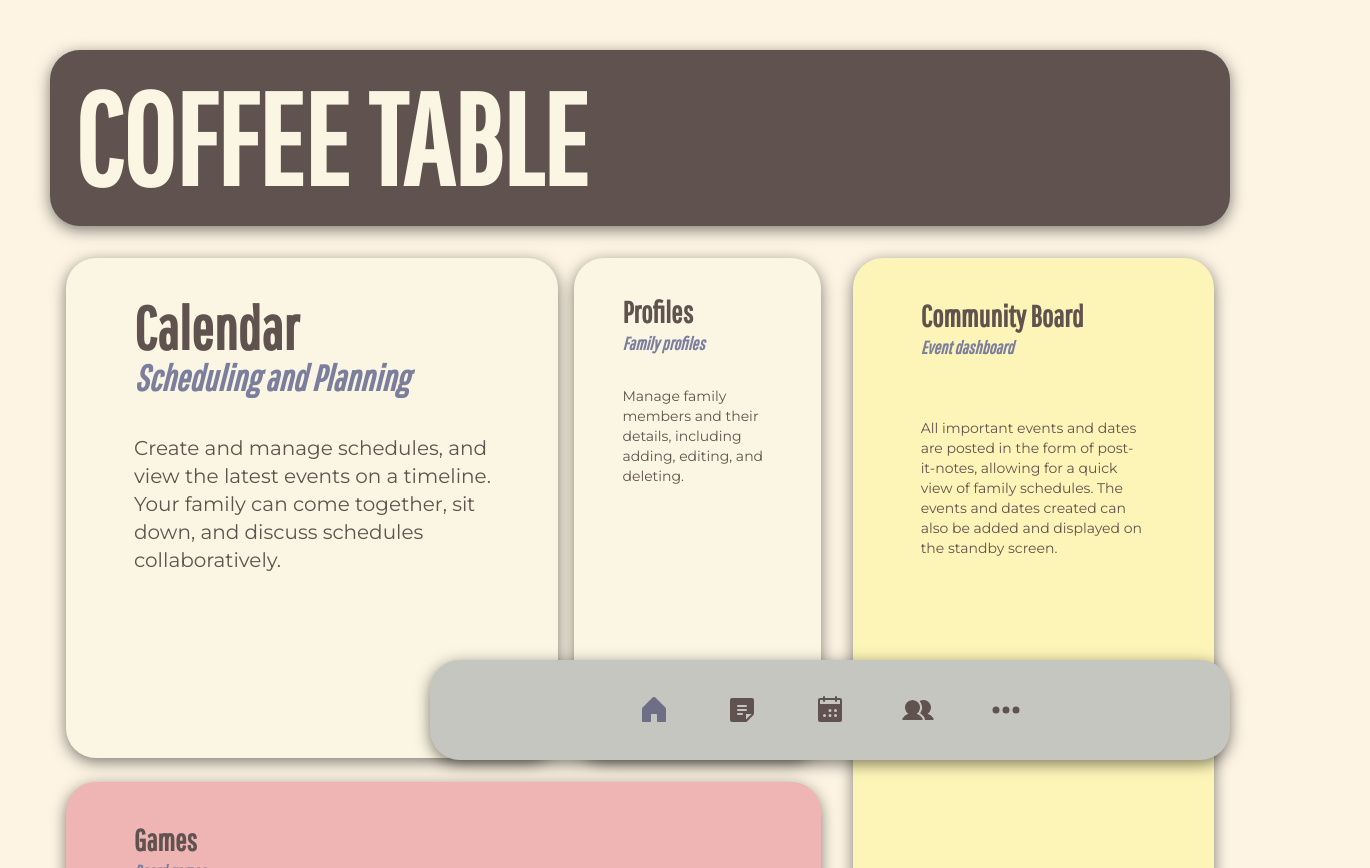
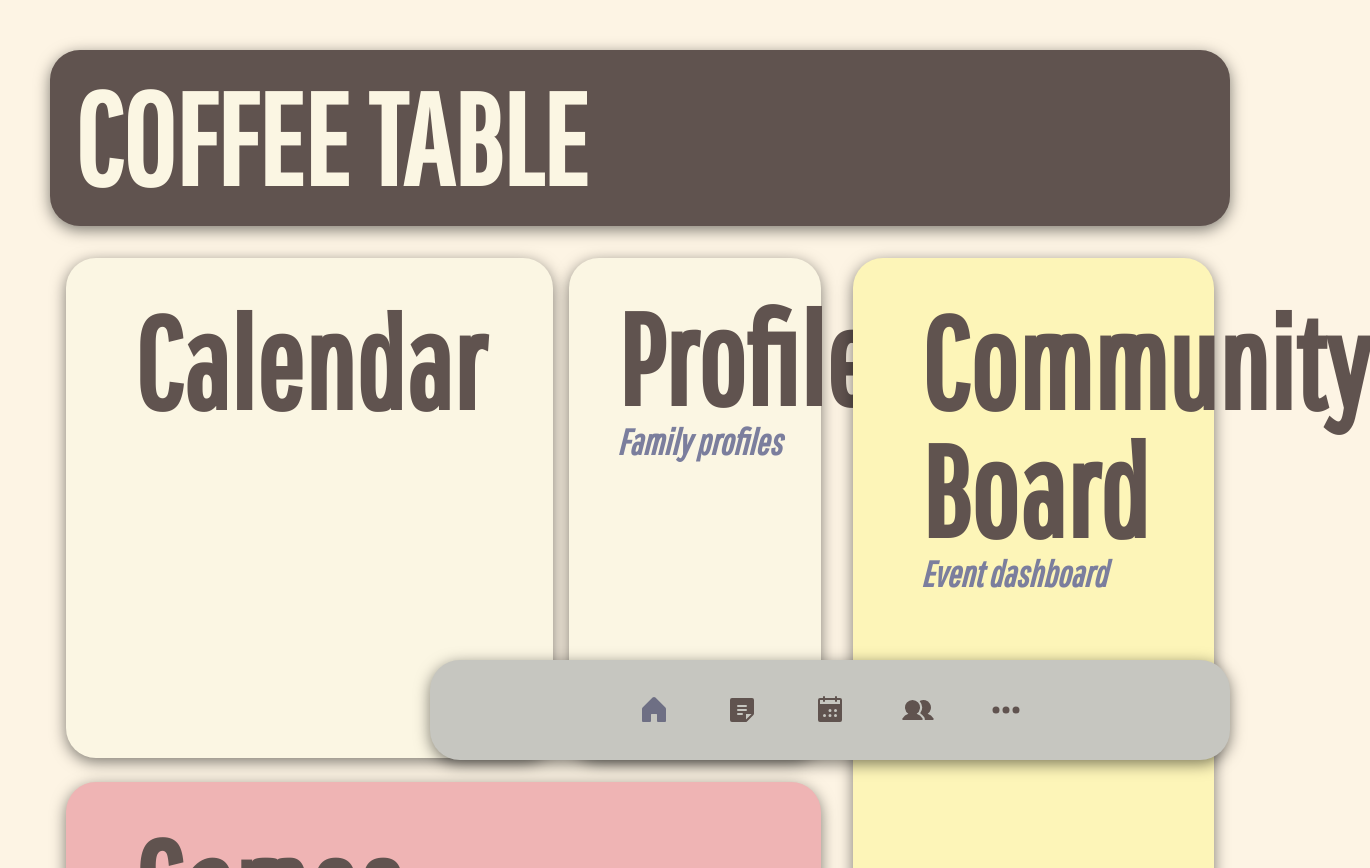
Before and after one commit to koningmalik412/3801-smart-table, a React (Create React App) app: page / in a window 1280 px wide. Shown: the top 868 px of the page, 1370 px wide, since content can reach past the window. Built offline with nearby package versions, Linux system fonts and the light colour scheme.

Commit message:
Added fonts

```diff
--- a/src/App.css
+++ b/src/App.css
@@ -1,5 +1,7 @@
 @import url('https://fonts.googleapis.com/css2?family=Montserrat:wght@400;700&display=swap');
 @import url('https://fonts.googleapis.com/css2?family=Pathway+Gothic+One&display=swap');
+@import url('https://fonts.googleapis.com/css2?family=DM+Sans:wght@400;700&display=swap');
+
 
 .App {
   text-align: center;
--- a/src/index.css
+++ b/src/index.css
@@ -4,6 +4,7 @@
 
 @import url('https://fonts.googleapis.com/css2?family=Pathway+Gothic+One&display=swap');
 @import url('https://fonts.googleapis.com/css2?family=Montserrat:ital,wght@0,100..900;1,100..900&display=swap');
+@import url('https://fonts.googleapis.com/css2?family=DM+Sans:wght@400;700&display=swap');
 
 body {
   background-color: #FDF4E4;
--- a/src/pages/Homepage/index.js
+++ b/src/pages/Homepage/index.js
@@ -12,63 +12,63 @@ const Homepage = () => {
           <div className="flex h-[500px] gap-4">
             <Link to="/calendar" className="w-4/6">
               <div className="h-full p-10 w-full rounded-[30px] shadow-[0px_4px_15px_rgba(0,0,0,0.5)] bg-base">
-                <h3 className="text-6xl text-brown font-bold ml-7 font-pathway">
+                <h3 className="text-9xl text-brown font-bold ml-7 font-pathway">
                   Calendar
                 </h3>
-                <h4 className="text-4xl text-[#7B7E9D] font-bold mb-2 ml-7 italic font-pathway">
+                {/* <h4 className="text-4xl text-[#7B7E9D] font-bold mb-2 ml-7 italic font-pathway">
                   Scheduling and Planning
-                </h4>
-                <p className="text-xl mt-5 mb-2 pt-4 pr-6 ml-7 text-brown font-montserrat">
+                </h4> */}
+                {/* <p className="text-xl mt-5 mb-2 pt-4 pr-6 ml-7 text-brown font-montserrat">
                   Create and manage schedules, and view the latest events on a
                   timeline. Your family can come together, sit down, and discuss
                   schedules collaboratively.
-                </p>
+                </p> */}
               </div>
             </Link>
             <Link to="/profiles" className="w-2/6">
               <div className="h-full p-9 w-full rounded-[30px] shadow-[0px_4px_15px_rgba(0,0,0,0.5)] bg-base">
-                <h3 className="text-3xl text-brown font-bold ml-3 font-pathway">
+                <h3 className="text-9xl text-brown font-bold ml-3 font-pathway">
                   Profiles
                 </h3>
-                <h4 className="text-lg text-[#7B7E9D] font-bold mb-2 ml-3 italic font-pathway">
+                <h4 className="text-4xl text-[#7B7E9D] font-bold mb-2 ml-3 italic font-pathway">
                   Family profiles
                 </h4>
-                <p className="text-sm mt-7 mb-2 ml-3 mr-2 text-brown font-montserrat">
+                {/* <p className="text-sm mt-7 mb-2 ml-3 mr-2 text-brown font-montserrat">
                   Manage family members and their details, including adding,
                   editing, and deleting.
-                </p>
+                </p> */}
               </div>
             </Link>
           </div>
           <Link to="/games">
             <div className="h-[620px] w-full mt-6 p-10 rounded-[30px] shadow-[0px_4px_15px_rgba(0,0,0,0.5)] bg-pink">
-              <h3 className="text-3xl font-bold text-brown ml-7 font-pathway">
+              <h3 className="text-9xl font-bold text-brown ml-7 font-pathway">
                 Games
               </h3>
-              <h4 className="text-lg text-[#7B7E9D] font-bold mb-2 italic ml-7 font-pathway">
+              <h4 className="text-4xl text-[#7B7E9D] font-bold mb-2 italic ml-7 font-pathway">
                 Board games
               </h4>
-              <p className="text-sm mt-5 mb-2 ml-7 text-brown font-montserrat">
+              {/* <p className="text-sm mt-5 mb-2 ml-7 text-brown font-montserrat">
                 Use the table as a space to play board games together.
-              </p>
+              </p> */}
             </div>
           </Link>
         </div>
         <div className="w-2/6 p-4">
           <Link to="/community">
             <div className="h-[1000px] w-full p-10 rounded-[30px] shadow-[0px_4px_15px_rgba(0,0,0,0.5)] bg-yellow">
-              <h3 className="text-3xl font-bold text-brown ml-7 font-pathway">
+              <h3 className="text-9xl font-bold text-brown ml-7 font-pathway">
                 Community Board
               </h3>
-              <h4 className="text-lg text-[#7B7E9D] font-bold mb-2 italic ml-7 font-pathway">
+              <h4 className="text-4xl text-[#7B7E9D] font-bold mb-2 italic ml-7 font-pathway">
                 Event dashboard
               </h4>
-              <p className="text-sm mb-2 mt-10 pt-4 ml-7 mr-7 text-brown font-montserrat">
+              {/* <p className="text-sm mb-2 mt-10 pt-4 ml-7 mr-7 text-brown font-montserrat">
                 All important events and dates are posted in the form of
                 post-it-notes, allowing for a quick view of family schedules.
                 The events and dates created can also be added and displayed on
                 the standby screen.
-              </p>
+              </p> */}
             </div>
           </Link>
         </div>
```
